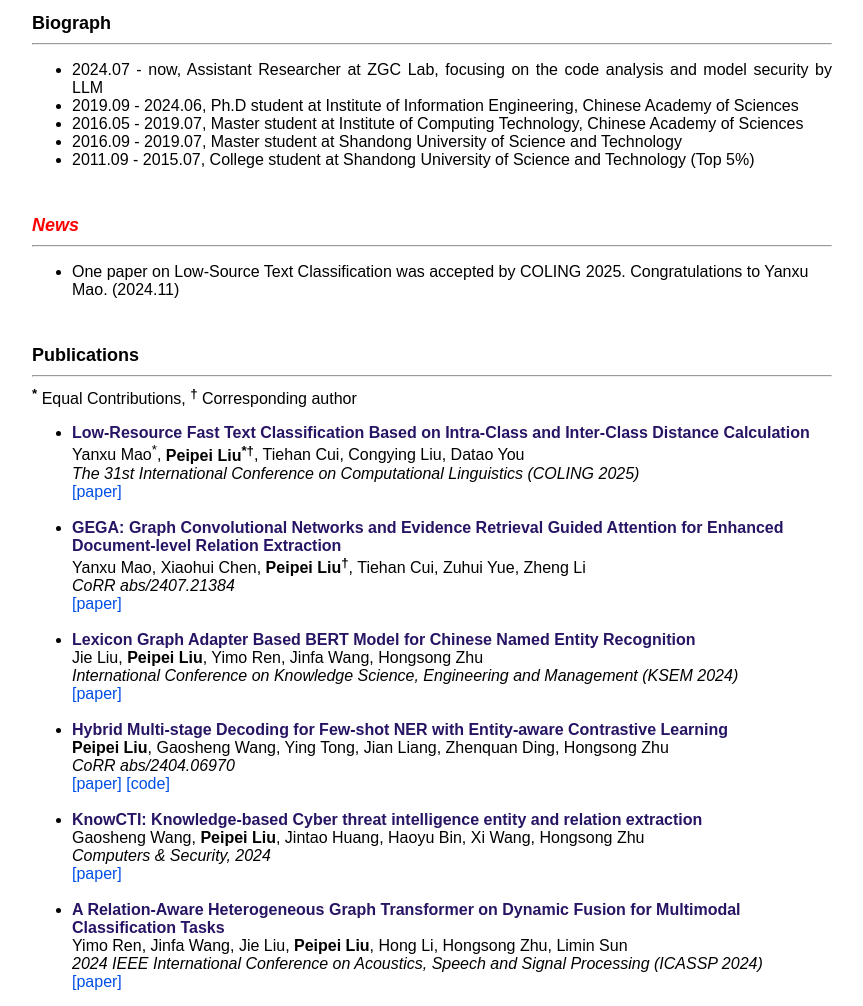
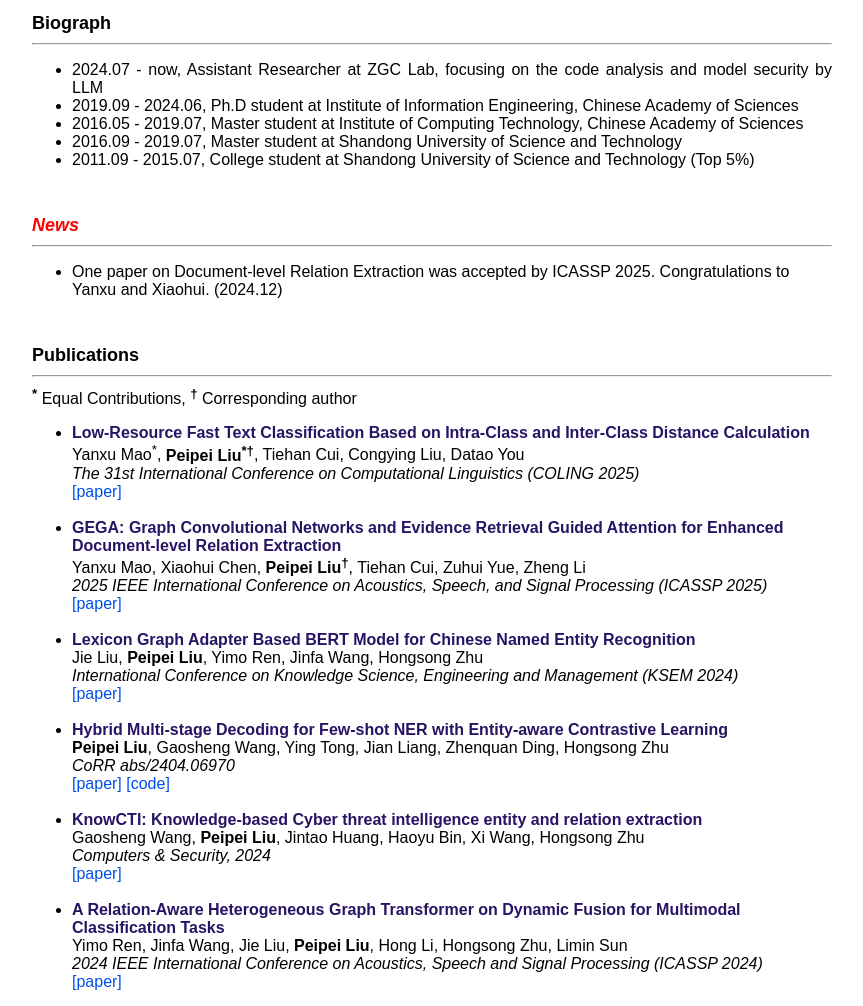
Before and after one commit to LiuPeiP-CS/LiuPeiP-CS.github.io, a plain HTML site: page index.html in a window 1280 px wide. Shown: the part 688-1694 px from the top of the page, without its empty margins (208-1071 px from the left). Drawn offline with Linux system fonts and the light colour scheme.

Commit message:
Update index.html

```diff
--- a/index.html
+++ b/index.html
@@ -147,7 +147,7 @@
 		<hr/>
 		<div name="news" id="news_content" class="sectioncontent">
 			<p><ul>
-			<li>One paper on Low-Source Text Classification was accepted by COLING 2025. Congratulations to Yanxu Mao. (2024.11)</li>
+			<li>One paper on Document-level Relation Extraction was accepted by ICASSP 2025. Congratulations to Yanxu and Xiaohui. (2024.12)</li>
 			</ul></p>
 		</div>
 	</div>
@@ -178,7 +178,7 @@
 				<br/>
 				Yanxu Mao, Xiaohui Chen, <b>Peipei Liu<sup>†</sup></b>, Tiehan Cui, Zuhui Yue, Zheng Li
 				<br/>
-				<em>CoRR abs/2407.21384</em>
+				<em>2025 IEEE International Conference on Acoustics, Speech, and Signal Processing (ICASSP 2025)</em>
 				<br/>
 				<a href="https://arxiv.org/abs/2407.21384">[paper]</a>
 				</br>
```
